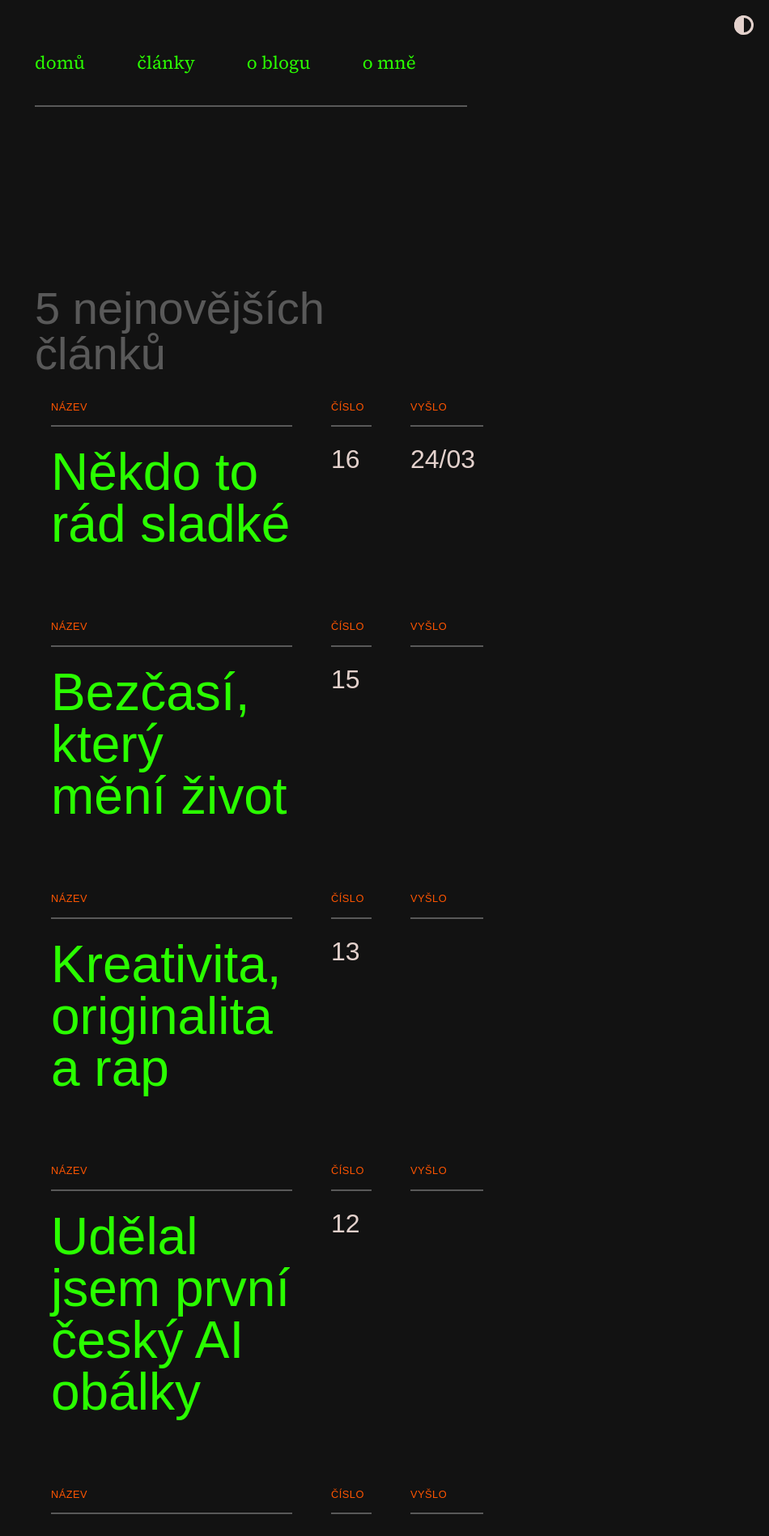
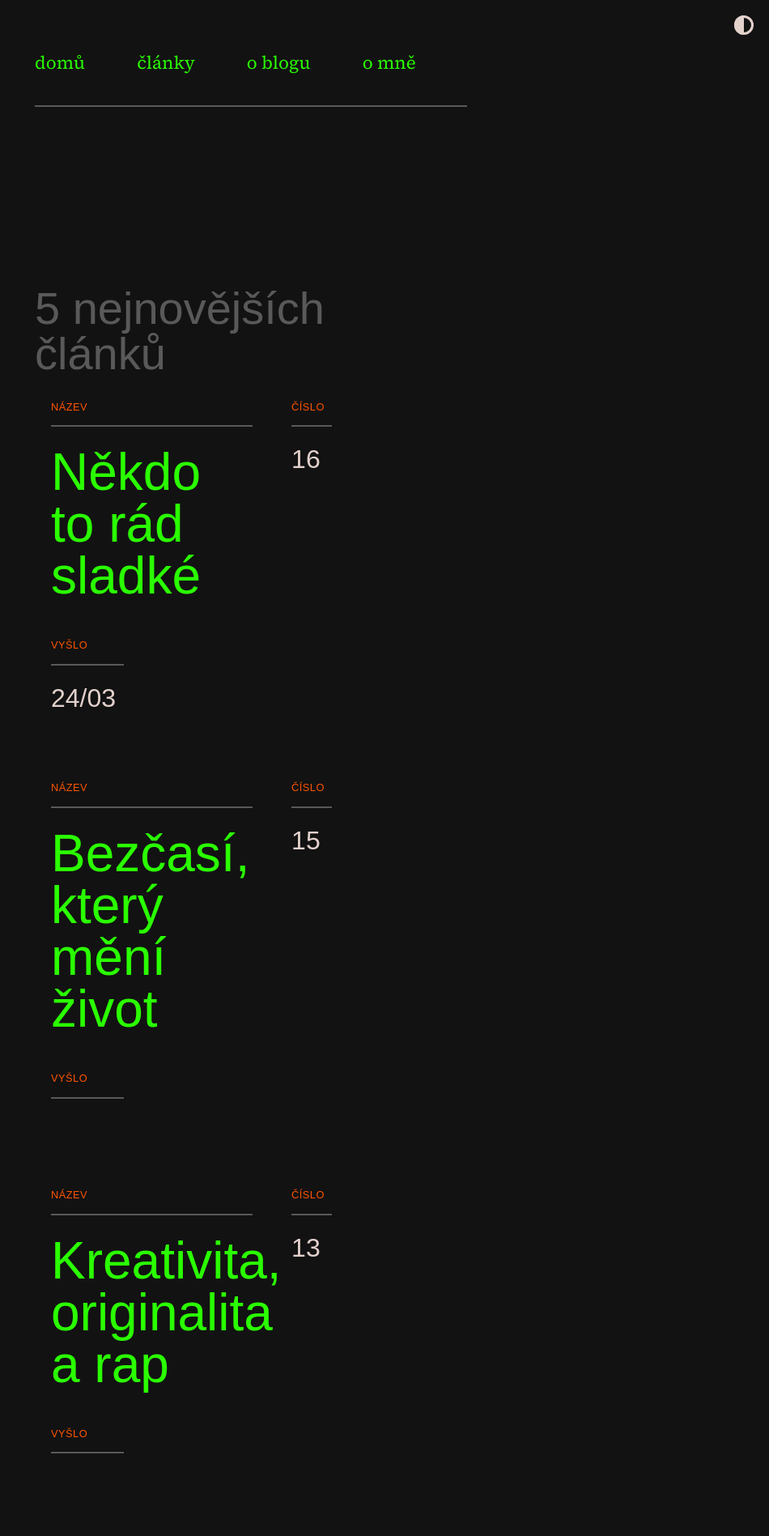
Before and after one commit to scherrer-txt/bts, a Jekyll site: the page built from index.md, in a window 1280 px wide. Shown: the top 1897 px of the page at 81% size, without its empty margins (330-1280 px from the left). Built offline with Jekyll 4.4.1, drawn with Linux system fonts in a browser that asks for light colours; some web fonts are replaced.

Commit message:
Update moonwalk.scss

```diff
--- a/_sass/moonwalk.scss
+++ b/_sass/moonwalk.scss
@@ -525,8 +525,8 @@ blockquote p {
 .post-meta-container {
   display: flex;
   flex-direction: column;
-  /* margin: 0 auto;
-  max-width: 65%; */
+  /* margin: 0 auto;  */
+  max-width: 65%;
 }
 
 .post-meta {
```
